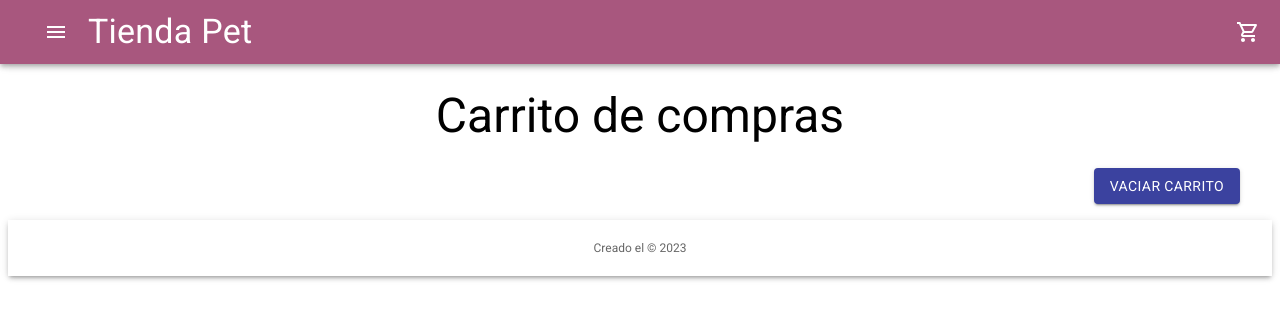
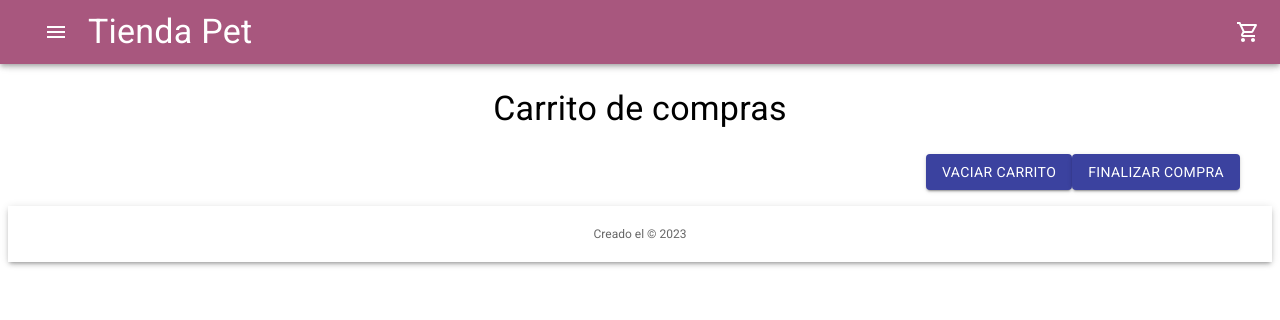
Before and after one commit to DarkDelll/TiendasPet, a React (Create React App) app: page /carrito in a window 1280 px wide. Shown: the top 320 px of the page. Built offline with nearby package versions, Linux system fonts and the light colour scheme.

Commit message:
Cambios en README y components

```diff
--- a/src/components/CartContext.js
+++ b/src/components/Cart.js
@@ -3,7 +3,7 @@ import React from 'react'
 import { useCarrito } from './CustomProvider'
 import ClearIcon from '@mui/icons-material/Clear';
 
-const CartContext = () => {
+const Cart = () => {
   const {carrito, deleteProduct,emptyCart} = useCarrito()
 
   return (
@@ -11,7 +11,7 @@ const CartContext = () => {
       <Box sx={{maxWidth:1500}}>
       <Grid container display='flex'  flexDirection='column' >
         <Box display="center" justifyContent="center" sx={{p:1}}>
-      <Typography variant="h3" color="black">Carrito de compras</Typography>
+      <Typography variant="h4" color="black">Carrito de compras</Typography>
         </Box>
       {carrito.map((producto)=>{
         const handleDelete = ()=>{
@@ -33,6 +33,7 @@ const CartContext = () => {
       })}
       <Box display="flex" justifyContent="flex-end"  sx={{p:2, mr:2}}>
         <Button variant='contained' color='buttoncolor' onClick={emptyCart}>Vaciar Carrito</Button>
+        <Button variant='contained' color='buttoncolor' >Finalizar Compra</Button>
         </Box>
       </Grid>
       </Box>
@@ -40,4 +41,4 @@ const CartContext = () => {
   )
 }
 
-export default CartContext
+export default Cart
--- a/src/components/CustomProvider.js
+++ b/src/components/CustomProvider.js
@@ -24,7 +24,8 @@ const CustomProvider = ({children}) => {
             const cantidadprod= totalProductos
             carrito.map((x)=>{
                 if(productId===x.id){
-                    if (x.cantidad < producto.stock){
+                        const cantidadTotal = x.cantidad + productQty
+                    if (cantidadTotal <= producto.stock){
                         setTotalProductos(cantidadprod + productQty)
                         x.cantidad += productQty
                     }
--- a/src/components/Item.js
+++ b/src/components/Item.js
@@ -38,7 +38,6 @@ import { useCarrito } from './CustomProvider'
             </CardActions>
           </CardContent>
         </Card>
-
     </div>
   )
 }
--- a/src/components/ItemDetail.js
+++ b/src/components/ItemDetail.js
@@ -30,6 +30,7 @@ const ItemDetail = ({producto}) => {
         <Box width='350px' sx={{display:'flex', flexDirection:'column',}}>
         <Typography variant='h5' sx={{p:2}}>{producto.title}</Typography>
         <Typography variant='body2'sx={{p:2}}>{producto.description}</Typography>
+        <Typography variant='overline'sx={{p:2}}>stock: {stock} disponibles</Typography>
         <ItemQuantitySelector stock={stock} onAdd={onAdd} />
         </Box>
         </Grid>
--- a/src/components/ItemListContainer.js
+++ b/src/components/ItemListContainer.js
@@ -37,11 +37,13 @@ const ItemListContainer = () => {
 
   return (
     <div>
+      <Box display='flex' flexDirection='column' justifyContent='center' alignContent='center'>
        <Box display="center" justifyContent="center" sx={{p:1}}><Typography variant='h4'>{nuestrosProductos}</Typography></Box>
       <Grid container justifyContent='center' alignItems='center' spacing={1} sx={{margin:'20px 4px 10px 4px'}}>
         {cargando ? null : 'cargando los productos...'}
       <ItemList productos={productos}/>
       </Grid>
+      </Box>
     </div>
   )
 }
--- a/src/components/Main.js
+++ b/src/components/Main.js
@@ -1,6 +1,6 @@
 import React from 'react'
 import { Route, Routes } from 'react-router-dom'
-import CartContext from './CartContext'
+import Cart from './Cart'
 import ItemDetailContainer from './ItemDetailContainer'
 import ItemListContainer from './ItemListContainer'
 
@@ -12,7 +12,7 @@ const Main = () => {
                 <Route path="/" element={<ItemListContainer/>}/>
                 <Route path="/products/:category" element={<ItemListContainer/>}/>
                 <Route path="/item/:id" element={<ItemDetailContainer/>}/>
-                <Route path="/carrito" element={<CartContext/>}/>
+                <Route path="/carrito" element={<Cart/>}/>
           </Routes>
     </main>
   )
```
Also changed, not shown: 1 other file (tests, documents, lock files or other folders).
